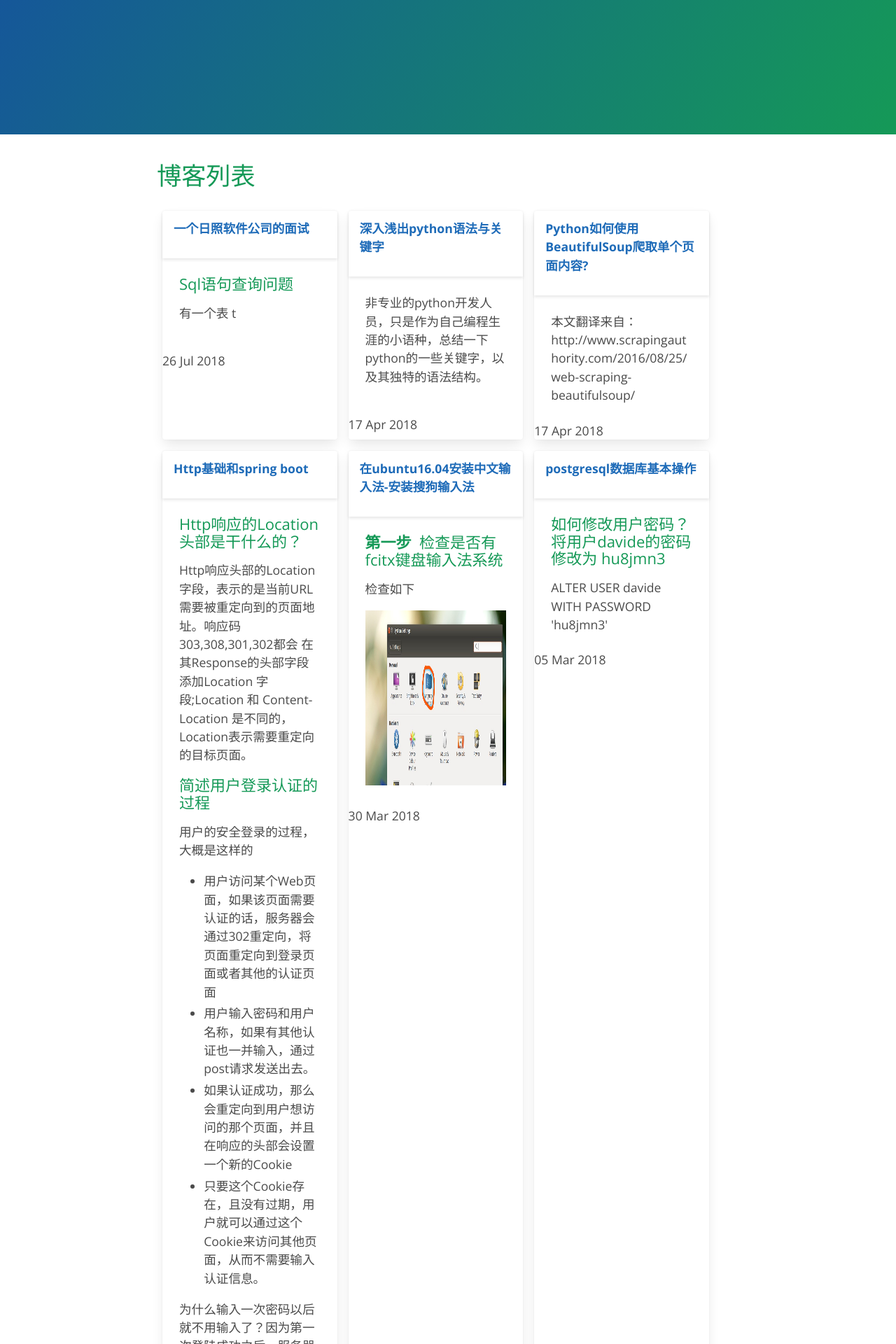
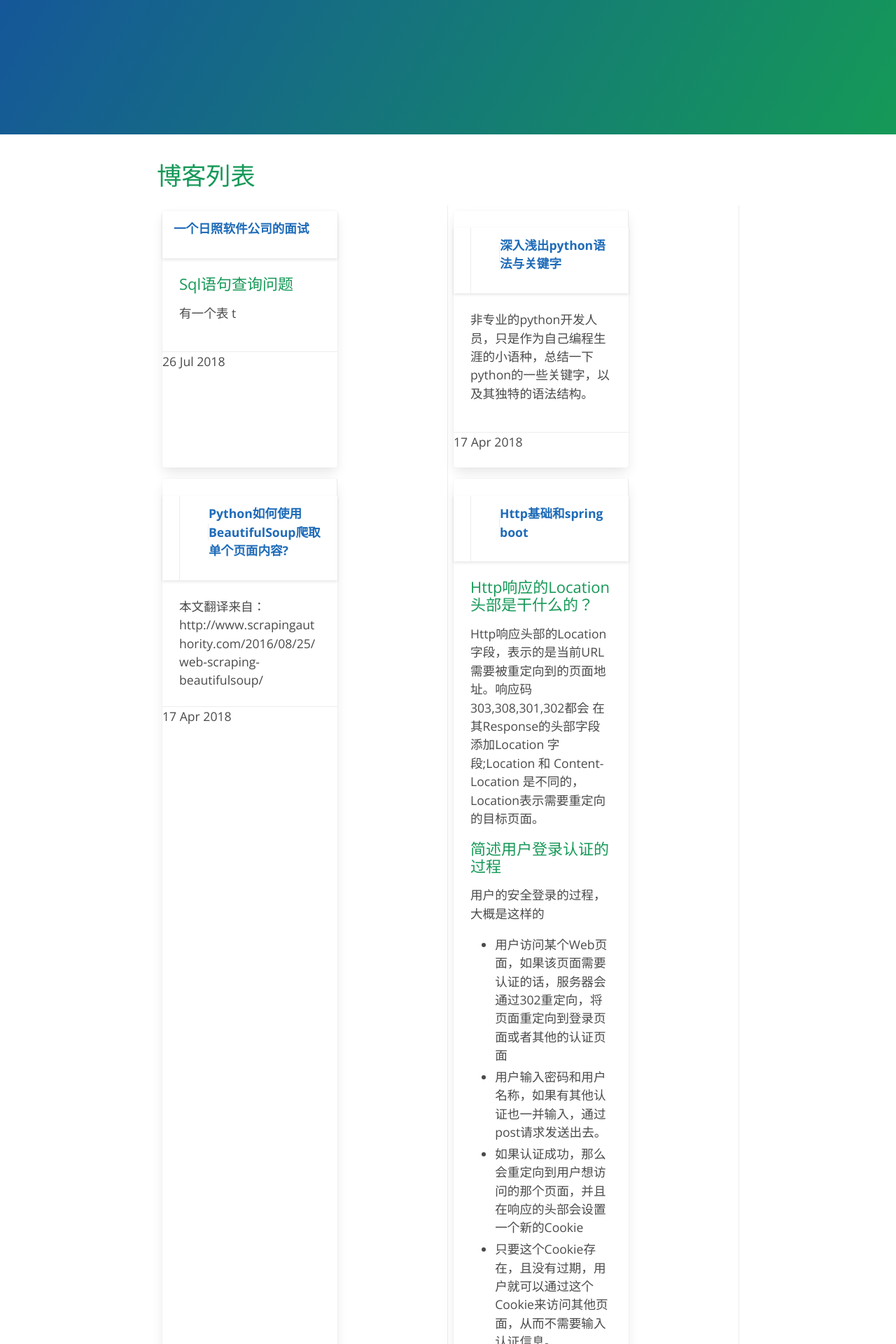
Before and after one commit to qiaojun2016/qiaojun2016.github.io, a Jekyll site: the page built from blog/index.html, in a window 1280 px wide. Shown: the top 1920 px of the page at 70% size. Built offline with Jekyll 4.4.1, drawn with Linux system fonts in a browser that asks for light colours.

Commit message:
Update index.html

```diff
--- a/blog/index.html
+++ b/blog/index.html
@@ -19,7 +19,12 @@
            {{ post.excerpt }}
         </div>
       </div>
-      <span>{{ post.date | date_to_string }}</span>
+      <footer class="card-footer">
+
+          <span>{{ post.date | date_to_string }}</span>
+    <a href="{{ site.baseurl }}{{ post.url }}" class="card-footer-item"进入</a>
+  </footer>
+
     </div>
     {% endfor %}
   </section>
```
